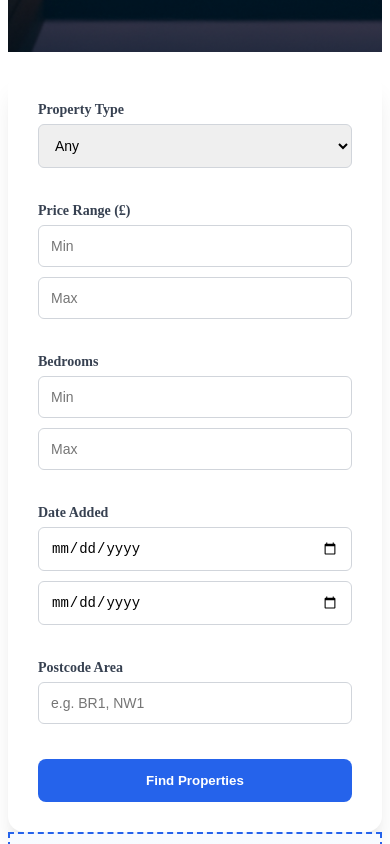
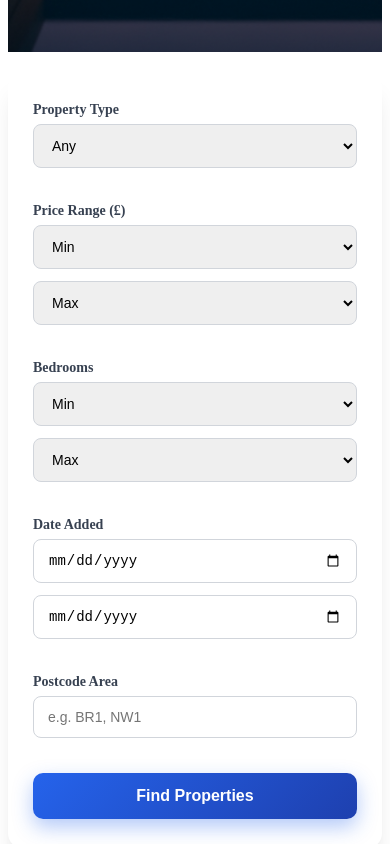
Before and after one commit to pavithma/ClientSide_Coursework2, a React (Vite) app in the folder estate_agent_website/: page / in a window 390 px wide. Shown: the part 880-1724 px from the top of the page. Built offline with nearby package versions, Linux system fonts and the light colour scheme.

Commit message:
did some improvements
changes the SearchForm.jsx added dropdowns and improved the css, made he header responsive, changed the date format of peroperty.jsx, improved favourites.jsx as well

```diff
--- a/estate_agent_website/src/components/Favourites.css
+++ b/estate_agent_website/src/components/Favourites.css
@@ -40,13 +40,16 @@
   margin-bottom: 10px;
 }
 
-.fav-card h4 {
+.property-type {
+  text-decoration: none;
+  color: #000000; /* deep purple */
   margin: 8px 0 4px;
   font-size: 1.05rem;
   font-weight: 600;
 }
 
-.fav-card p {
+.property-price {
+  text-decoration: none;
   margin: 0;
   color: #555;
   font-size: 0.95rem;
--- a/estate_agent_website/src/components/Favourites.jsx
+++ b/estate_agent_website/src/components/Favourites.jsx
@@ -39,8 +39,8 @@ function Favourites({ favourites, addToFavourites, removeFromFavourites, clearFa
                 onDragEnd={() => removeFromFavourites(property.id)}
               >
                 <img src={property.picture} alt={property.type} />
-                <h4>{property.type}</h4>
-                <p>£{property.price.toLocaleString()}</p>
+                <h4 className="property-type">{property.type} | {property.bedrooms} Bedrooms</h4>
+                <p className="property-price">£{property.price.toLocaleString()}</p>
 
                 <button
                   className="delete-btn"
--- a/estate_agent_website/src/components/Property.css
+++ b/estate_agent_website/src/components/Property.css
@@ -9,7 +9,6 @@
   max-width: 1200px;
   margin: 120px auto 50px; /* Space for fixed navbar */
   padding: 0 20px;
-  font-family: 'Inter', sans-serif;
 }
 
 /* Gallery - Grid Layout */
--- a/estate_agent_website/src/components/Property.jsx
+++ b/estate_agent_website/src/components/Property.jsx
@@ -88,7 +88,7 @@ const Property = () => {
                   <div className="stat"><span>Bedrooms</span><strong>{property.bedrooms}</strong></div>
                   <div className="stat"><span>Tenure</span><strong>{property.tenure}</strong></div>
                   <div className="stat"><span>Type</span><strong>{property.type}</strong></div>
-                  <div className="stat"><span>Added</span><strong>{property.added.day} {property.added.month}</strong></div>
+                  <div className="stat"><span>Added</span><strong>{property.added.day} {property.added.month} {property.added.year}</strong></div>
                 </div>
                 <p className="long-description">{property.description}</p>
               </>
--- a/estate_agent_website/src/components/Results.css
+++ b/estate_agent_website/src/components/Results.css
@@ -92,11 +92,9 @@
 
 /* ===== Button ===== */
 .view-btn {
-  display: inline-flex;
-  align-items: center;
-  justify-content: center;
+  display: block;
+  margin: 0.8rem auto 0 auto; /* top margin + auto left/right to center */
   max-width: 260px;
-  margin: 0 auto;
   text-align: center;
   background-color: #2563eb;
   color: #ffffff;
@@ -106,7 +104,8 @@
   font-weight: 500;
   text-decoration: none;
   transition: background-color 0.3s ease, transform 0.2s ease;
-  width: 100%;
+  width: calc(100% - 2rem); /* leaves some padding on smaller cards */
+  box-sizing: border-box;
 }
 
 .view-btn:hover {
--- a/estate_agent_website/src/components/SearchForm.css
+++ b/estate_agent_website/src/components/SearchForm.css
@@ -1,19 +1,18 @@
 .search-container {
-  background: white;
-  padding: 30px;
+  background: #ffffff;
+  padding: 30px 25px;
   border-radius: 16px;
   box-shadow: 0 20px 25px -5px rgba(0, 0, 0, 0.1),
               0 10px 10px -5px rgba(0, 0, 0, 0.04);
   color: #1a1a1a;
-  margin-top: 20px;
+  margin: 20px auto 40px auto;
   max-width: 1200px;
-  margin-left: auto;
-  margin-right: auto;
+  transition: all 0.3s ease;
 }
 
 .search-form {
   display: grid;
-  grid-template-columns: repeat(auto-fit, minmax(180px, 1fr));
+  grid-template-columns: repeat(auto-fit, minmax(200px, 1fr));
   gap: 20px;
   align-items: start;
 }
@@ -33,45 +32,64 @@
 
 .input-group input,
 .input-group select {
-  padding: 12px;
+  padding: 12px 14px;
   border: 1px solid #d1d5db;
-  border-radius: 6px;
+  border-radius: 8px;
   font-size: 14px;
   box-sizing: border-box;
   width: 100%;
+  transition: all 0.2s ease;
+}
+
+.input-group input:focus,
+.input-group select:focus {
+  outline: none;
+  border-color: #2563eb;
+  box-shadow: 0 0 0 2px rgba(37, 99, 235, 0.2);
 }
 
 .dual-inputs {
   display: flex;
-  gap: 10px;
+  gap: 12px;
   flex-wrap: wrap;
 }
 
-.dual-inputs input {
+.dual-inputs input,
+.dual-inputs select {
   flex: 1;
-  min-width: 80px;
+  min-width: 90px;
 }
 
 .search-submit {
-  background: #2563eb;
-  color: white;
-  padding: 14px;
+  background: linear-gradient(135deg, #2563eb, #1e40af);
+  color: #ffffff;
+  padding: 14px 28px;
   border: none;
-  border-radius: 8px;
+  border-radius: 10px;
   font-weight: 700;
+  font-size: 1rem;
   cursor: pointer;
-  transition: background 0.3s;
-  grid-column: span 1;
+  transition: all 0.25s ease;
+  justify-self: center;
+  width: max-content;
+  box-shadow: 0 8px 20px rgba(37, 99, 235, 0.35);
 }
 
 .search-submit:hover {
-  background: #1d4ed8;
+  background: linear-gradient(135deg, #1d4ed8, #1e3a8a);
+  transform: translateY(-2px);
+  box-shadow: 0 12px 28px rgba(29, 78, 216, 0.45);
+}
+
+.search-submit:active {
+  transform: translateY(0);
+  box-shadow: 0 6px 16px rgba(29, 78, 216, 0.35);
 }
 
 /* Responsive adjustments */
 @media (max-width: 1024px) {
   .search-form {
-    grid-template-columns: repeat(auto-fit, minmax(200px, 1fr));
+    grid-template-columns: repeat(auto-fit, minmax(180px, 1fr));
   }
 }
 
@@ -83,4 +101,9 @@
   .dual-inputs {
     flex-direction: column;
   }
+
+  .search-submit {
+    width: 100%;
+    text-align: center;
+  }
 }
--- a/estate_agent_website/src/components/SearchForm.jsx
+++ b/estate_agent_website/src/components/SearchForm.jsx
@@ -1,7 +1,8 @@
-import React, { useState } from "react";
+import React, { useState, useEffect } from "react";
+import propertyData from "../assets/properties(1).json";
 import "./SearchForm.css";
 
-const SearchForm = ({ setSearchFilters }) => {  // receive setter
+const SearchForm = ({ setSearchFilters }) => {
   const [type, setType] = useState("");
   const [minPrice, setMinPrice] = useState("");
   const [maxPrice, setMaxPrice] = useState("");
@@ -11,9 +12,23 @@ const SearchForm = ({ setSearchFilters }) => {  // receive setter
   const [dateTo, setDateTo] = useState("");
   const [postcode, setPostcode] = useState("");
 
+  const [priceOptions, setPriceOptions] = useState([]);
+
+  // Calculate price options dynamically
+  useEffect(() => {
+    const prices = propertyData.properties.map(p => p.price);
+    const min = Math.min(...prices);
+    const max = Math.max(...prices);
+
+    const options = [];
+    for (let p = Math.floor(min / 50000) * 50000; p <= max + 50000; p += 50000) {
+      options.push(p);
+    }
+    setPriceOptions(options);
+  }, []);
+
   const handleSubmit = (e) => {
     e.preventDefault();
-
     const filters = {
       type,
       minPrice,
@@ -24,8 +39,7 @@ const SearchForm = ({ setSearchFilters }) => {  // receive setter
       dateTo,
       postcode
     };
-
-    setSearchFilters(filters); // update filters instead of navigating
+    setSearchFilters(filters);
   };
 
   return (
@@ -43,52 +57,50 @@ const SearchForm = ({ setSearchFilters }) => {  // receive setter
         <div className="input-group">
           <label>Price Range (£)</label>
           <div className="dual-inputs">
-            <input
-              type="number"
-              placeholder="Min"
-              value={minPrice}
-              onChange={(e) => setMinPrice(e.target.value)}
-            />
-            <input
-              type="number"
-              placeholder="Max"
-              value={maxPrice}
-              onChange={(e) => setMaxPrice(e.target.value)}
-            />
+            <select value={minPrice} onChange={(e) => setMinPrice(e.target.value)}>
+              <option value="">Min</option>
+              {priceOptions.map((p) => (
+                <option key={p} value={p}>£{p.toLocaleString()}</option>
+              ))}
+            </select>
+
+            <select value={maxPrice} onChange={(e) => setMaxPrice(e.target.value)}>
+              <option value="">Max</option>
+              {priceOptions.map((p) => (
+                <option key={p} value={p}>£{p.toLocaleString()}</option>
+              ))}
+            </select>
           </div>
         </div>
 
         <div className="input-group">
           <label>Bedrooms</label>
           <div className="dual-inputs">
-            <input
-              type="number"
-              placeholder="Min"
-              value={minBedrooms}
-              onChange={(e) => setMinBedrooms(e.target.value)}
-            />
-            <input
-              type="number"
-              placeholder="Max"
-              value={maxBedrooms}
-              onChange={(e) => setMaxBedrooms(e.target.value)}
-            />
+            <select value={minBedrooms} onChange={(e) => setMinBedrooms(e.target.value)}>
+              <option value="">Min</option>
+              <option value="1">1 Bed</option>
+              <option value="2">2 Beds</option>
+              <option value="3">3 Beds</option>
+              <option value="4">4 Beds</option>
+              <option value="5">5+ Beds</option>
+            </select>
+
+            <select value={maxBedrooms} onChange={(e) => setMaxBedrooms(e.target.value)}>
+              <option value="">Max</option>
+              <option value="1">1 Bed</option>
+              <option value="2">2 Beds</option>
+              <option value="3">3 Beds</option>
+              <option value="4">4 Beds</option>
+              <option value="5">5+ Beds</option>
+            </select>
           </div>
         </div>
 
         <div className="input-group">
           <label>Date Added</label>
           <div className="dual-inputs">
-            <input
-              type="date"
-              value={dateFrom}
-              onChange={(e) => setDateFrom(e.target.value)}
-            />
-            <input
-              type="date"
-              value={dateTo}
-              onChange={(e) => setDateTo(e.target.value)}
-            />
+            <input type="date" value={dateFrom} onChange={(e) => setDateFrom(e.target.value)} />
+            <input type="date" value={dateTo} onChange={(e) => setDateTo(e.target.value)} />
           </div>
         </div>
 
```
Also changed, not shown: estate_agent_website/src/components/Header.css (+59 -1 lines).
